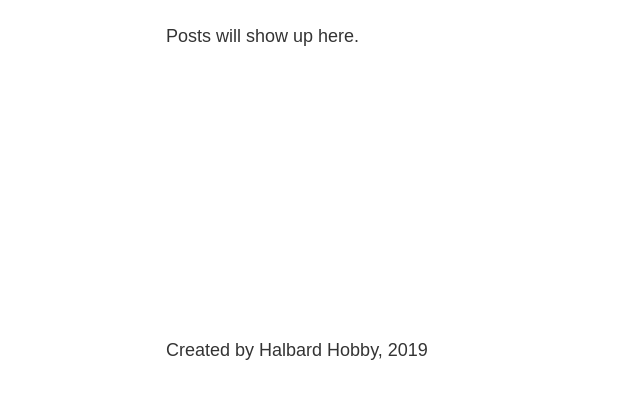
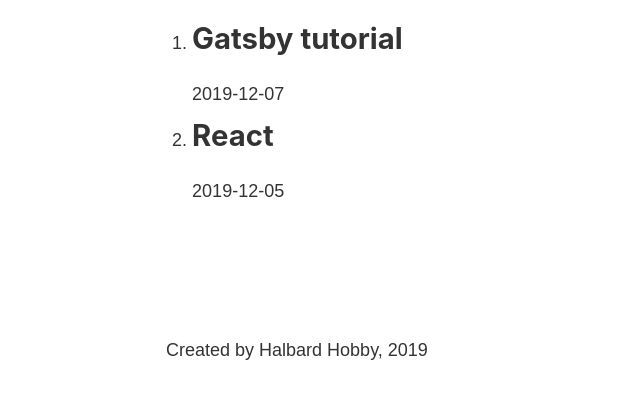
Before and after one commit to HalbardHobby/static_webs, a Gatsby site in the folder gatsby-site/: page /blog in a window 1280 px wide. Shown: the part 393-792 px from the top of the page, without its empty margins (117-757 px from the left). Built offline with nearby package versions, Linux system fonts and the light colour scheme; Gatsby itself is replaced by a stand-in of ours.

Commit message:
fetching markdown data

```diff
--- a/gatsby-site/gatsby-config.js
+++ b/gatsby-site/gatsby-config.js
@@ -8,8 +8,8 @@ module.exports = {
     {
       resolve: `gatsby-source-filesystem`,
       options: {
-        name: `images`,
-        path: `${__dirname}/src/images`,
+        name: `src`,
+        path: `${__dirname}/src/`,
       },
     },
     `gatsby-transformer-sharp`,
@@ -26,7 +26,8 @@ module.exports = {
         icon: `src/images/gatsby-icon.png`, // This path is relative to the root of the site.
       },
     },
-    `gatsby-plugin-sass`,
+    'gatsby-plugin-sass',
+    'gatsby-transformer-remark',
     // this (optional) plugin enables Progressive Web App + Offline functionality
     // To learn more, visit: https://gatsby.dev/offline
     // `gatsby-plugin-offline`,
--- a/gatsby-site/package.json
+++ b/gatsby-site/package.json
@@ -12,6 +12,7 @@
     "gatsby-plugin-react-helmet": "^3.1.16",
     "gatsby-plugin-sharp": "^2.3.4",
     "gatsby-source-filesystem": "^2.1.39",
+    "gatsby-transformer-remark": "^2.6.39",
     "gatsby-transformer-sharp": "^2.3.6",
     "prop-types": "^15.7.2",
     "react": "^16.12.0",
--- a/gatsby-site/src/pages/blog.js
+++ b/gatsby-site/src/pages/blog.js
@@ -1,12 +1,38 @@
 import React from 'react'
+import { graphql, useStaticQuery } from 'gatsby'
 
 import Layout from '../components/layout'
 
-const BlogPage = () => (
-  <Layout>
-    <h1>Blog</h1>
-    <p>Posts will show up here.</p>
-  </Layout>
-);
+const BlogPage = () => {
+  const data = useStaticQuery(graphql`
+    query {
+      allMarkdownRemark {
+        edges {
+          node {
+            frontmatter {
+              title
+              date
+            }
+          }
+        }
+      }
+    }
+  `);
+
+  const listItems = data.allMarkdownRemark.edges
+  const renderItems = listItems.map(item =>
+    <li>
+      <h2>{item.node.frontmatter.title}</h2>
+      <p>{item.node.frontmatter.date}</p>
+    </li>
+  );
+
+  return (
+    <Layout>
+      <h1>Blog</h1>
+      <ol>{renderItems}</ol>
+    </Layout>
+  );
+}
 
 export default BlogPage;
--- /dev/null
+++ b/gatsby-site/src/post/gatsby.md
@@ -0,0 +1,11 @@
+---
+title: "Gatsby tutorial"
+date: "2019-12-07"
+---
+
+I just began learning this stuff.
+
+## Topics covered
+
+1. Gatsby
+2. GraphQL
--- /dev/null
+++ b/gatsby-site/src/post/react.md
@@ -0,0 +1,6 @@
+---
+title: "React"
+date: "2019-12-05"
+---
+
+Let's assume this is the first time I learnt React.
```
Also changed, not shown: 1 other file.
